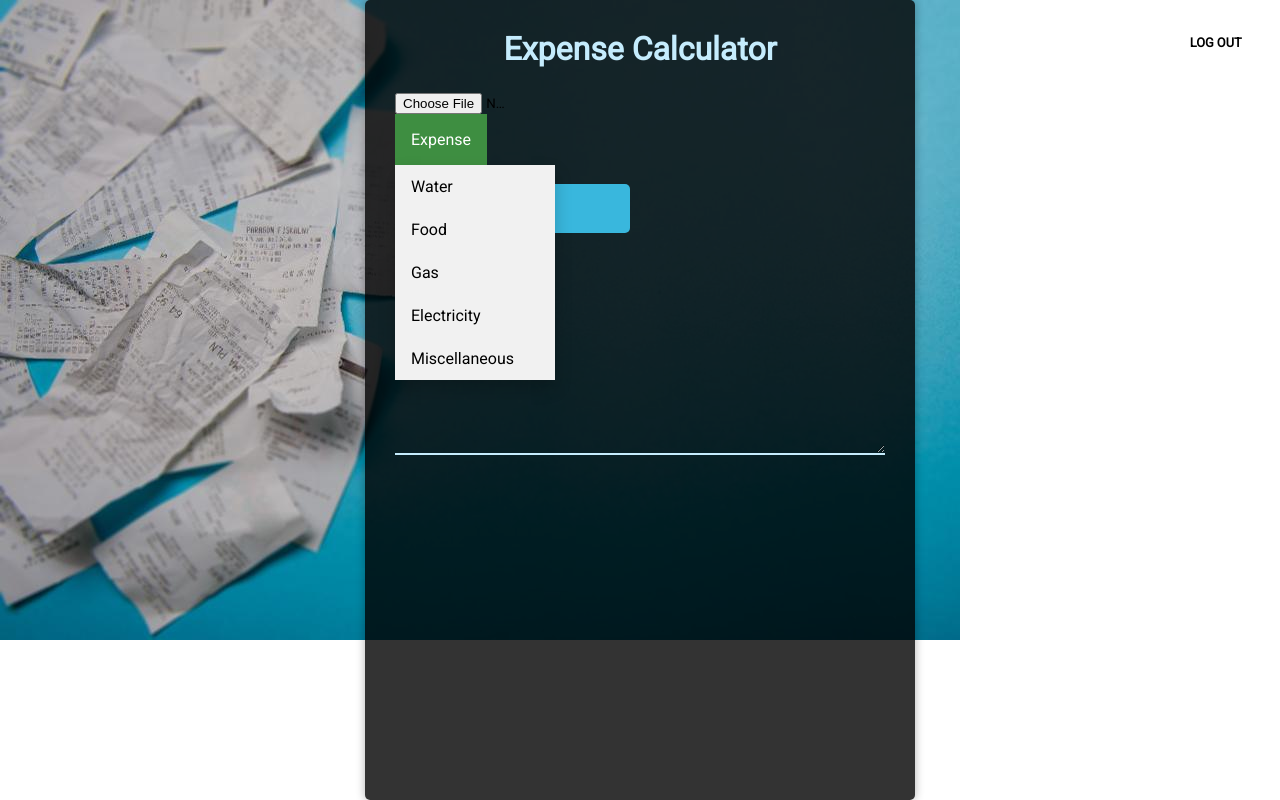
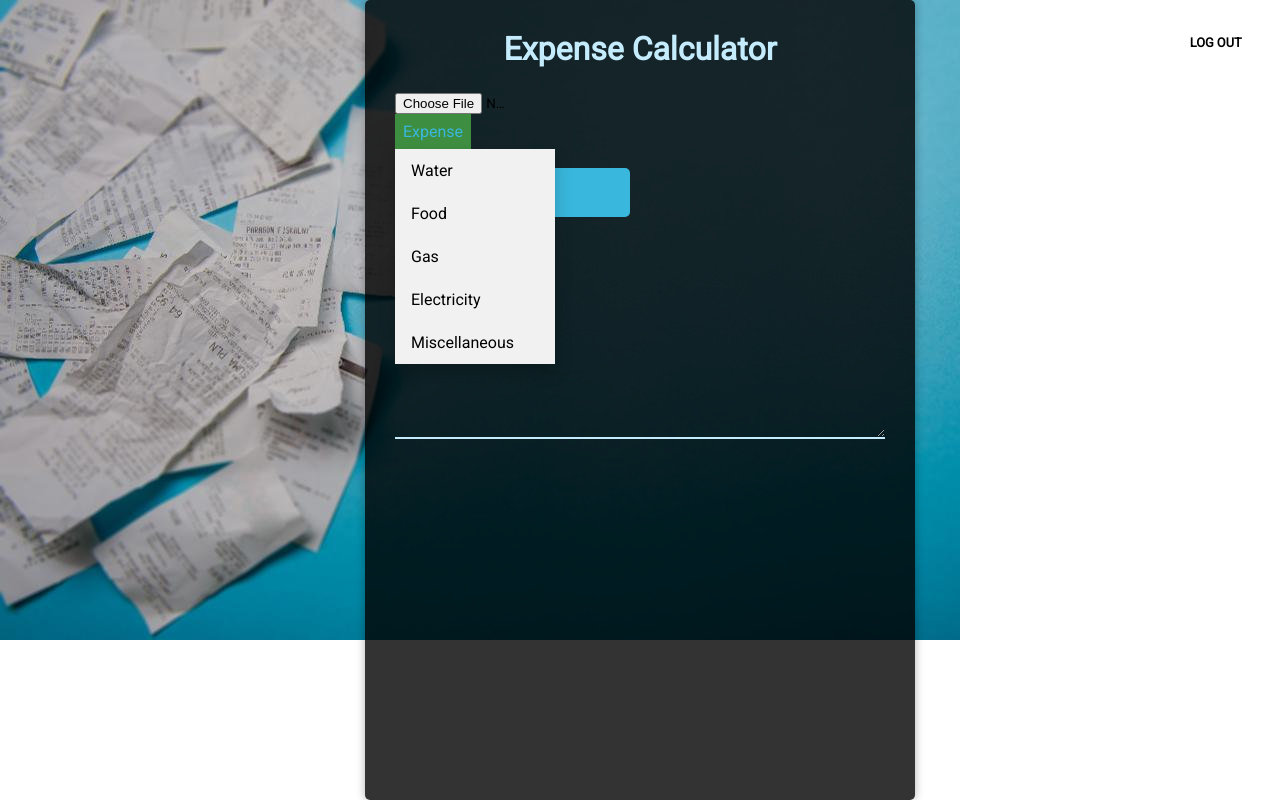
Before and after one commit to quarterdill/Expenso, a plain HTML site: page index.html in a window 1280 px wide. In both pictures the pointer is over the button "Expense". Drawn offline with Linux system fonts and the light colour scheme; some packages are replaced by stand-ins of ours.

Commit message:
test simhon

```diff
--- a/css/styles.css
+++ b/css/styles.css
@@ -68,9 +68,14 @@ nav a:focus {
 .dropbtn {
   background-color: #4CAF50;
   color: white;
-  padding: 16px;
+  padding: 8px;
   font-size: 16px;
   border: none;
+}
+
+.dropdown:hover .dropbtn {
+  background-color: ghostwhite;
+  color: #39b7dd;
 }
 
 /* The container <div> - needed to position the dropdown content */
```
